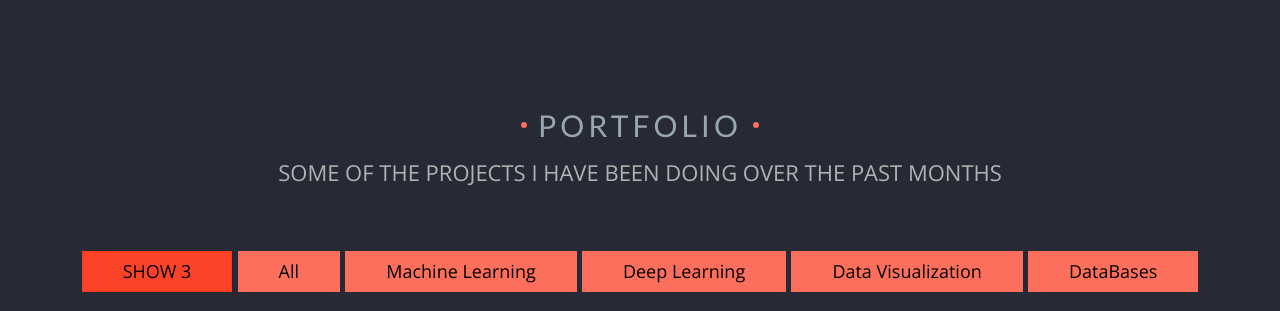
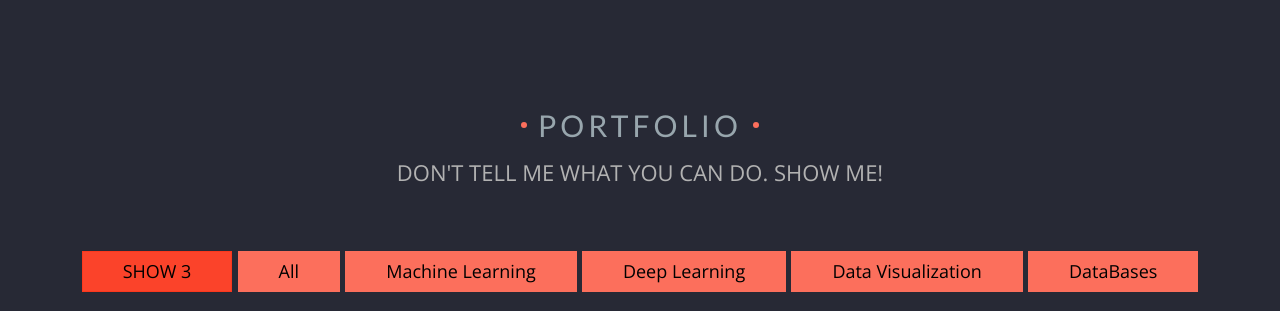
Before and after one commit to jasoromir/portfolio, a plain HTML site: page index.html in a window 1280 px wide. Shown: the part 2789-3100 px from the top of the page. Drawn offline with nearby package versions, Linux system fonts and the light colour scheme; some icons are missing.

Commit message:
Update index.html with the subheader I intended to update in the previous commit :)

```diff
--- a/index.html
+++ b/index.html
@@ -1408,7 +1408,7 @@ Machine Learning, Data Visualization, Deep Learning and others<br>
   <div class="col-12 text-center section-heading">
 
     <h1>PORTFOLIO</h1>
-    <p>Some of the projects I have been doing over the past months</p>
+    <p>Don't tell me what you can do. SHOW ME!</p>
 
   </div>
   <div class="col-12">
```
